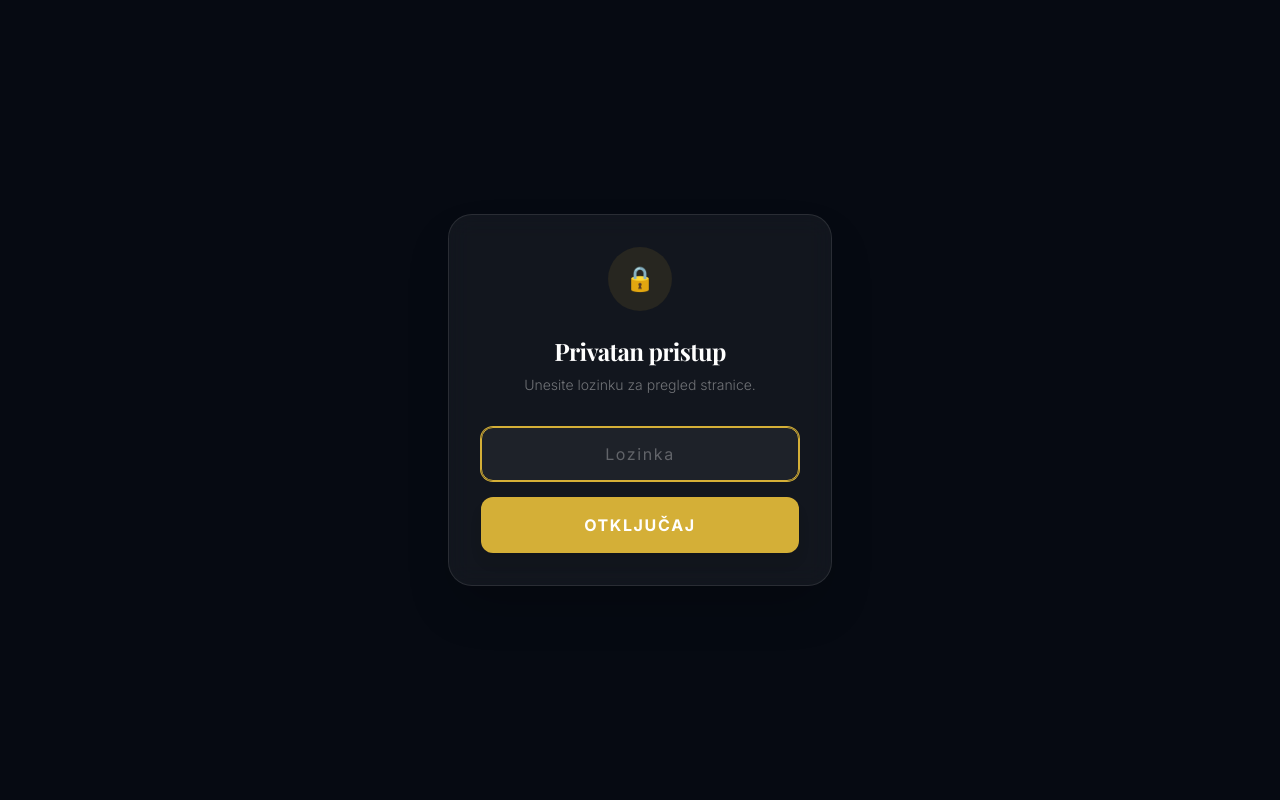
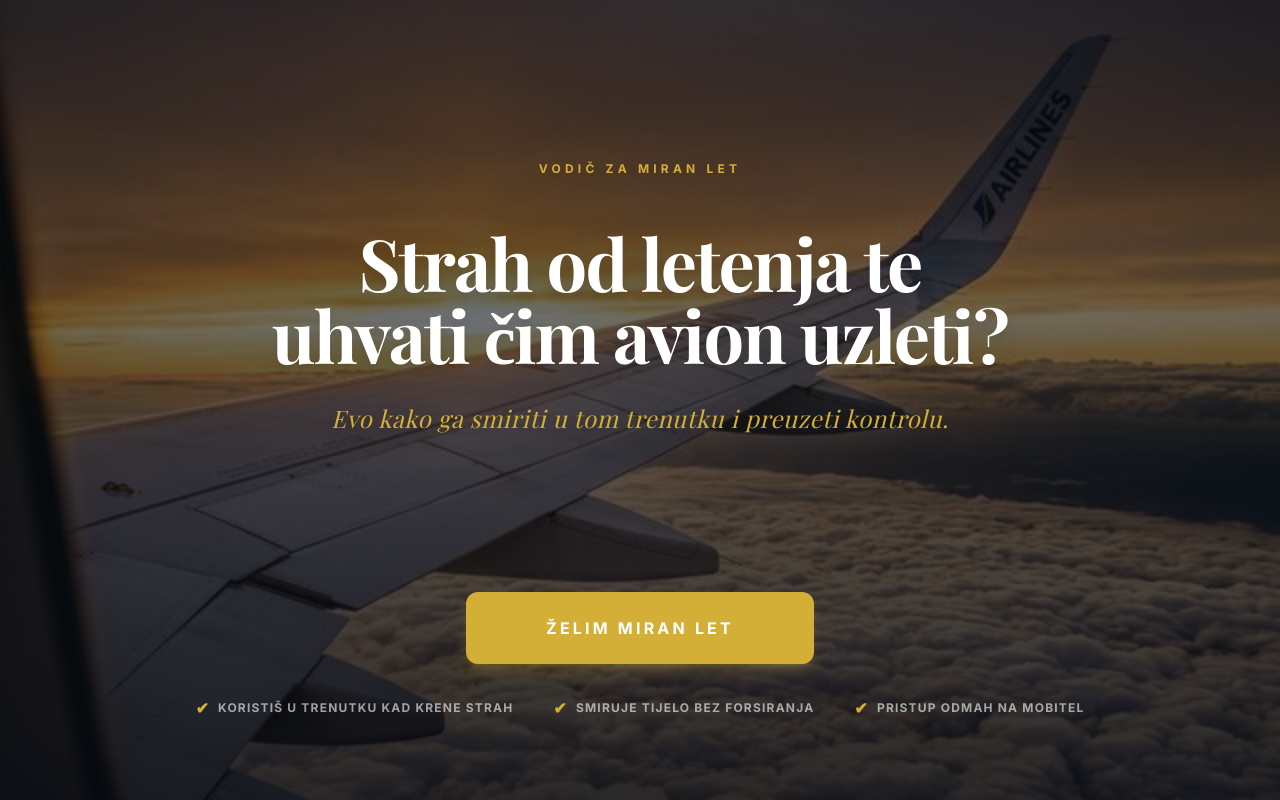
Before and after one commit to branimirbarovic3-ui/miranlet, a React (Vite) app: page / in a window 1280 px wide. Shown: the top 800 px of the page. Built offline with nearby package versions, Linux system fonts and the light colour scheme; a web font is replaced by a local one.

Commit message:
🔓 Removed password protection

```diff
--- a/src/App.jsx
+++ b/src/App.jsx
@@ -1,4 +1,4 @@
-import React, { useState, useEffect } from 'react';
+import React from 'react';
 import Hero from './components/Hero';
 import Problem from './components/Problem';
 import Mechanism from './components/Mechanism';
@@ -10,54 +10,6 @@ import Footer from './components/Footer';
 import SocialProofToast from './components/SocialProofToast';
 
 export default function App() {
-  const [isAuthenticated, setIsAuthenticated] = useState(false);
-  const [password, setPassword] = useState('');
-  const [error, setError] = useState(false);
-
-  useEffect(() => {
-    if (localStorage.getItem('miranlet_auth') === 'true') {
-      setIsAuthenticated(true);
-    }
-  }, []);
-
-  const handleLogin = (e) => {
-    e.preventDefault();
-    if (password === 'brano1957') {
-      localStorage.setItem('miranlet_auth', 'true');
-      setIsAuthenticated(true);
-    } else {
-      setError(true);
-    }
-  };
-
-  if (!isAuthenticated) {
-    return (
-      <div className="min-h-screen bg-[#060A12] flex items-center justify-center p-4 selection:bg-[#D4AF37]/20">
-        <form onSubmit={handleLogin} className="bg-white/5 p-8 rounded-3xl border border-white/10 max-w-sm w-full text-center shadow-2xl backdrop-blur-md">
-          <div className="w-16 h-16 rounded-full bg-[#D4AF37]/10 flex items-center justify-center mx-auto mb-6">
-            <span className="text-[#D4AF37] text-2xl">🔒</span>
-          </div>
-          <h2 className="text-2xl font-serif text-white font-bold mb-2 tracking-tight">Privatan pristup</h2>
-          <p className="text-white/40 text-sm mb-8 font-light">Unesite lozinku za pregled stranice.</p>
-
-          <input
-            type="password"
-            value={password}
-            onChange={(e) => { setPassword(e.target.value); setError(false); }}
-            placeholder="Lozinka"
-            className="w-full bg-white/5 border border-white/10 rounded-xl px-4 py-3.5 text-white placeholder:text-white/30 focus:outline-none focus:border-[#D4AF37] focus:ring-1 focus:ring-[#D4AF37] transition-all text-center tracking-widest mb-4"
-            autoFocus
-          />
-
-          {error && <p className="text-red-400 text-xs mb-4 font-bold">Neispravna lozinka. Pokušajte ponovno.</p>}
-
-          <button type="submit" className="w-full bg-[#D4AF37] hover:bg-[#c5a133] text-white font-bold uppercase tracking-widest py-4 rounded-xl transition-all shadow-lg hover:shadow-xl hover:shadow-[#D4AF37]/20">
-            Otključaj
-          </button>
-        </form>
-      </div>
-    );
-  }
 
   return (
     <div className="bg-[#FAFAF8] min-h-screen font-sans text-[#060A12] antialiased selection:bg-[#D4AF37]/20 selection:text-navy relative overflow-x-hidden">
```
